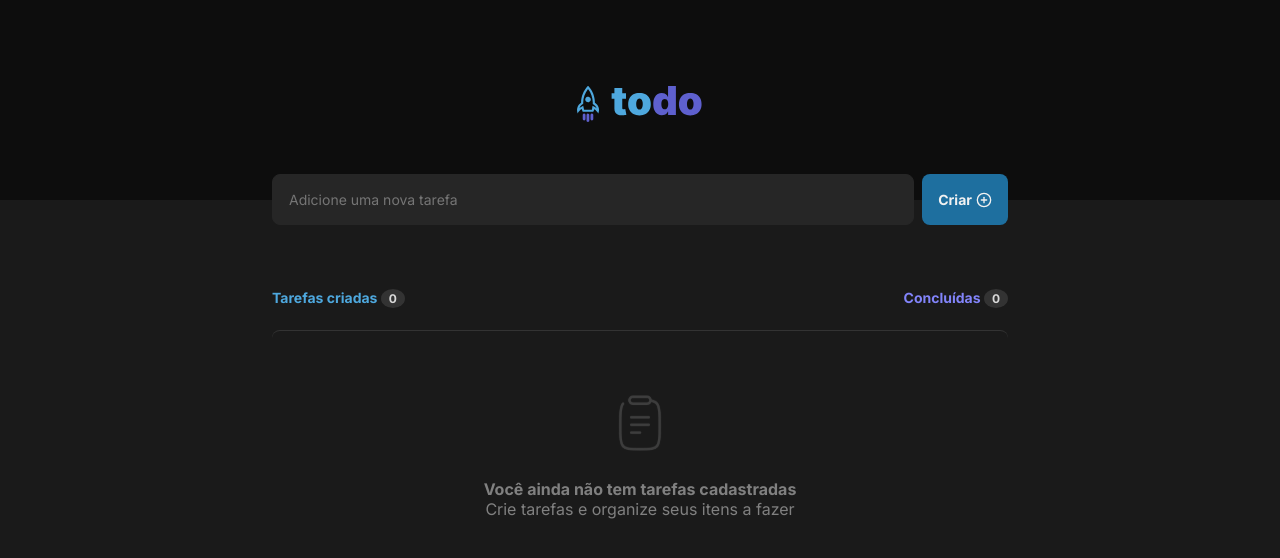
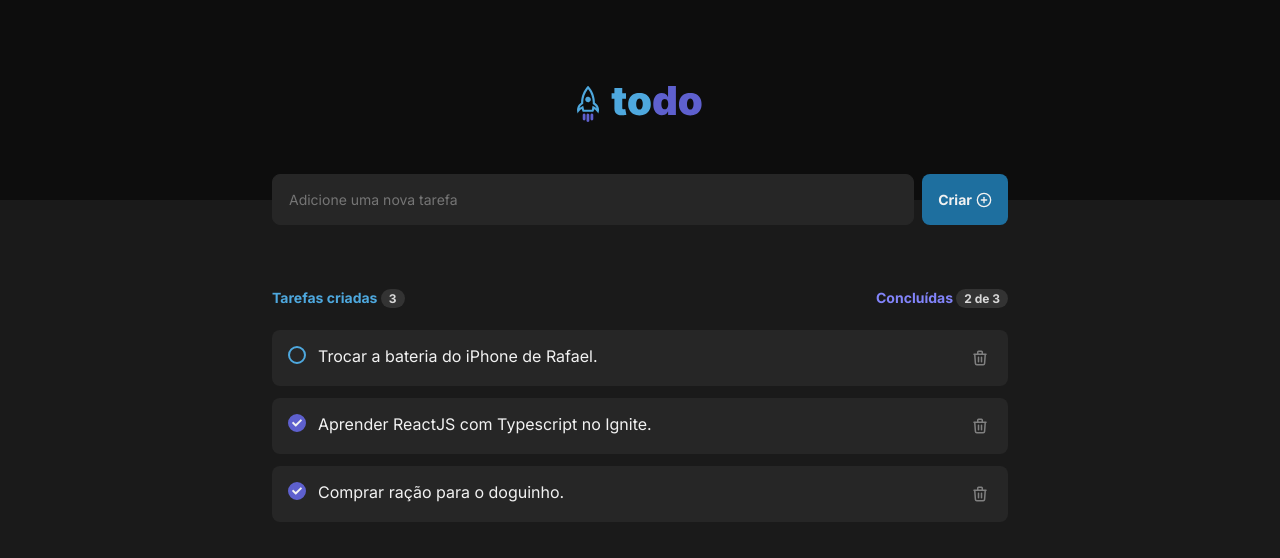
Before and after one commit to carlos3duardo/todo-list, a React (Vite) app: page / in a window 1280 px wide. Shown: the top 558 px of the page. Built offline with nearby package versions, Linux system fonts and the light colour scheme.

Commit message:
Showing tasks list

```diff
--- a/src/components/TodoContainer.tsx
+++ b/src/components/TodoContainer.tsx
@@ -6,13 +6,33 @@ import { TodoListEmpty } from './TodoListEmpty';
 import { TodoStats } from './TodoStats';
 
 export function TodoContainer() {
-  const [taskList, setTaskList] = useState([]);
+  const [taskList, setTaskList] = useState([
+    {
+      id: 'x',
+      name: 'Trocar a bateria do iPhone de Rafael.',
+      done: false
+    },
+    {
+      id: 'y',
+      name: 'Aprender ReactJS com Typescript no Ignite.',
+      done: true
+    },
+    {
+      id: 'z',
+      name: 'Comprar ração para o doguinho.',
+      done: true
+    }
+  ]);
+
+  const tasksDone = taskList.reduce((acc: number, current: any) => {
+    return acc += current.done ? 1 : 0;
+  }, 0);
 
   return (
     <main className={styles.container}>
         <TodoForm />
-        <TodoStats />
-        {taskList.length ? <TodoList /> : <TodoListEmpty />}
+        <TodoStats all={taskList.length} done={tasksDone} />
+        {taskList.length ? <TodoList tasks={taskList} /> : <TodoListEmpty />}
     </main>
   )
 }
--- /dev/null
+++ b/src/components/TodoList.module.css
@@ -0,0 +1,75 @@
+.taskList {
+    margin: 1.5rem 0 0 0;
+    padding: 0;
+    list-style: none;
+}
+
+.taskList li {
+    background-color: var(--gray-500);
+    padding: 1rem;
+    border-radius: 8px;
+    display: flex;
+    flex-direction: row;
+    gap: .75rem;
+}
+
+.taskList li .checkbox {
+    border: 2px solid var(--blue);
+    width: 1.125rem;
+    height: 1.125rem;
+    border-radius: 50%;
+    position: relative;
+    display: flex;
+    flex-direction: row;
+    align-items: center;
+    justify-content: center;
+}
+
+.taskList li .checkbox:hover {
+    border: 2px solid var(--blue-dark);
+}
+
+.taskList li .checkbox:hover::after {
+    position: absolute;
+    content: '';
+    width: 100%;
+    height: 100%;
+    border-radius: 50%;
+    background-color: var(--blue-dark);
+    opacity: 0.2;
+}
+
+.taskList li.taskDone .checkbox {
+    background-color: var(--purple-dark);
+    border: 2px solid var(--purple-dark);
+}
+
+.taskList li.taskDone .checkbox:hover {
+    background-color: var(--purple);
+    border: 2px solid var(--purple);
+}
+
+.taskList li .taskName {
+    flex: 1;
+}
+
+.taskList li .trash a {
+    display: flex;
+    flex-direction: row;
+    align-items: center;
+    justify-content: center;
+    width: 24px;
+    height: 24px;
+    color: var(--gray-300);
+    border-radius: 4px;
+    transition: all .2s;
+}
+
+.taskList li .trash a:hover {
+    background-color: var(--gray-400);
+    color: var(--danger);
+}
+
+.taskList li + li {
+    margin-top: .75rem;
+}
--- a/src/components/TodoList.tsx
+++ b/src/components/TodoList.tsx
@@ -1,5 +1,30 @@
-export function TodoList() {
+import styles from './TodoList.module.css';
+import { BsCheckCircleFill, BsCircle, BsTrash } from 'react-icons/bs';
+import { HiOutlineTrash } from 'react-icons/hi';
+import { FaCheck } from 'react-icons/fa';
+
+interface TaskInterface {
+  id: string;
+  name: string;
+  done: boolean;
+}
+
+interface TodoListInterface {
+  tasks: TaskInterface[];
+}
+
+export function TodoList({ tasks }: TodoListInterface) {
   return (
-    <h2>Lista aqui</h2>
+    <ul className={styles.taskList}>
+      {tasks.map(task => {
+        return (
+          <li key={task.id} className={task.done ? styles.taskDone : ''}>
+            <div className={styles.checkbox}>{task.done ? <FaCheck size={10} /> : ''}</div>
+            <div className={styles.taskName}>{task.name}</div>
+            <div className={styles.trash}><a href="javascript:;"><HiOutlineTrash size={18} /></a></div>
+          </li>
+        )
+      })}
+    </ul>
   )
 }
--- a/src/components/TodoStats.module.css
+++ b/src/components/TodoStats.module.css
@@ -17,7 +17,7 @@
     padding: 2px 0.5rem;
     background: var(--gray-400);
     color: var(--gray-200);
-    border-radius: 50%;
+    border-radius: 999px;
     font-size: .75rem;
 }
 
--- a/src/components/TodoStats.tsx
+++ b/src/components/TodoStats.tsx
@@ -1,10 +1,15 @@
 import styles from './TodoStats.module.css';
 
-export function TodoStats() {
+interface TodoStatsInterface {
+  all: number;
+  done: number;
+}
+
+export function TodoStats({all = 0, done = 0}: TodoStatsInterface) {
   return (
     <ul className={styles.container}>
-      <li className={styles.createdTasks}>Tarefas criadas <span className={styles.counter}>0</span></li>
-      <li className={styles.finishedTasks}>Concluídas <span className={styles.counter}>0</span></li>
+      <li className={styles.createdTasks}>Tarefas criadas <span className={styles.counter}>{all}</span></li>
+      <li className={styles.finishedTasks}>Concluídas <span className={styles.counter}>{all ? `${done} de ${all}` : done}</span></li>
     </ul>
   )
 }
```
